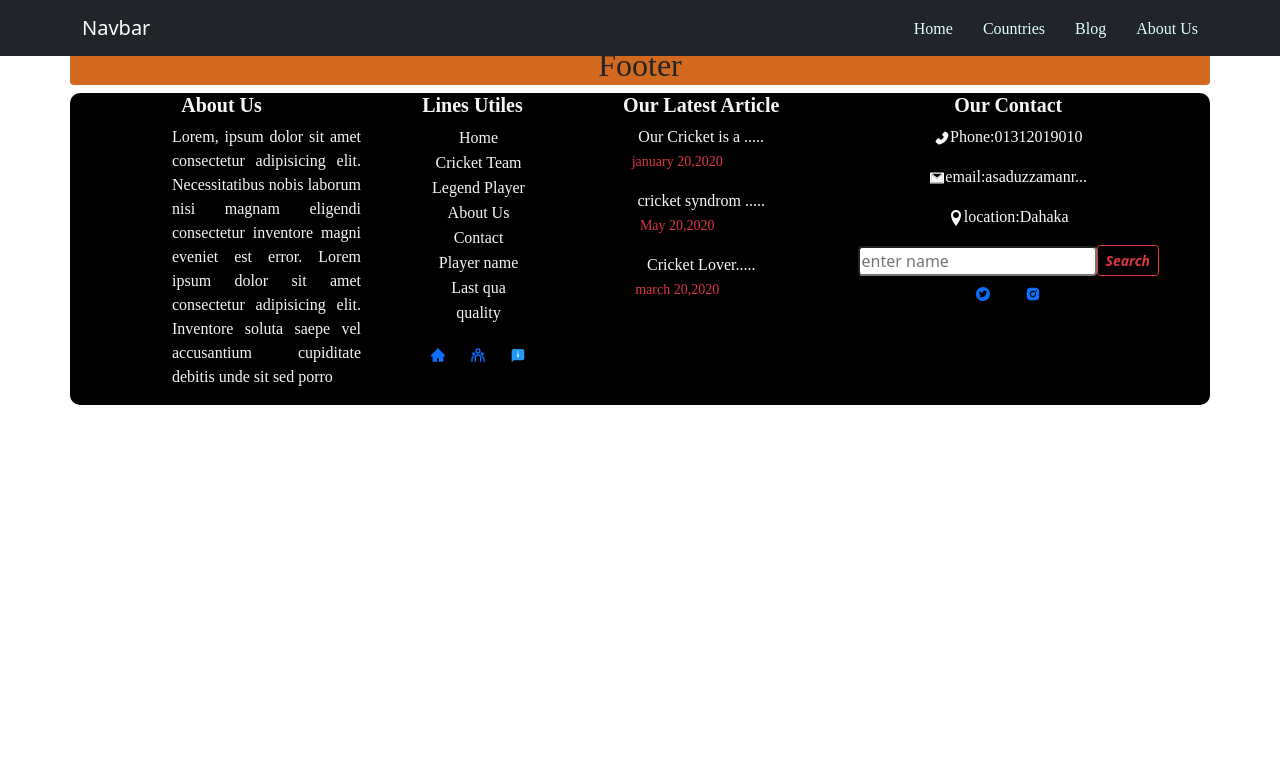
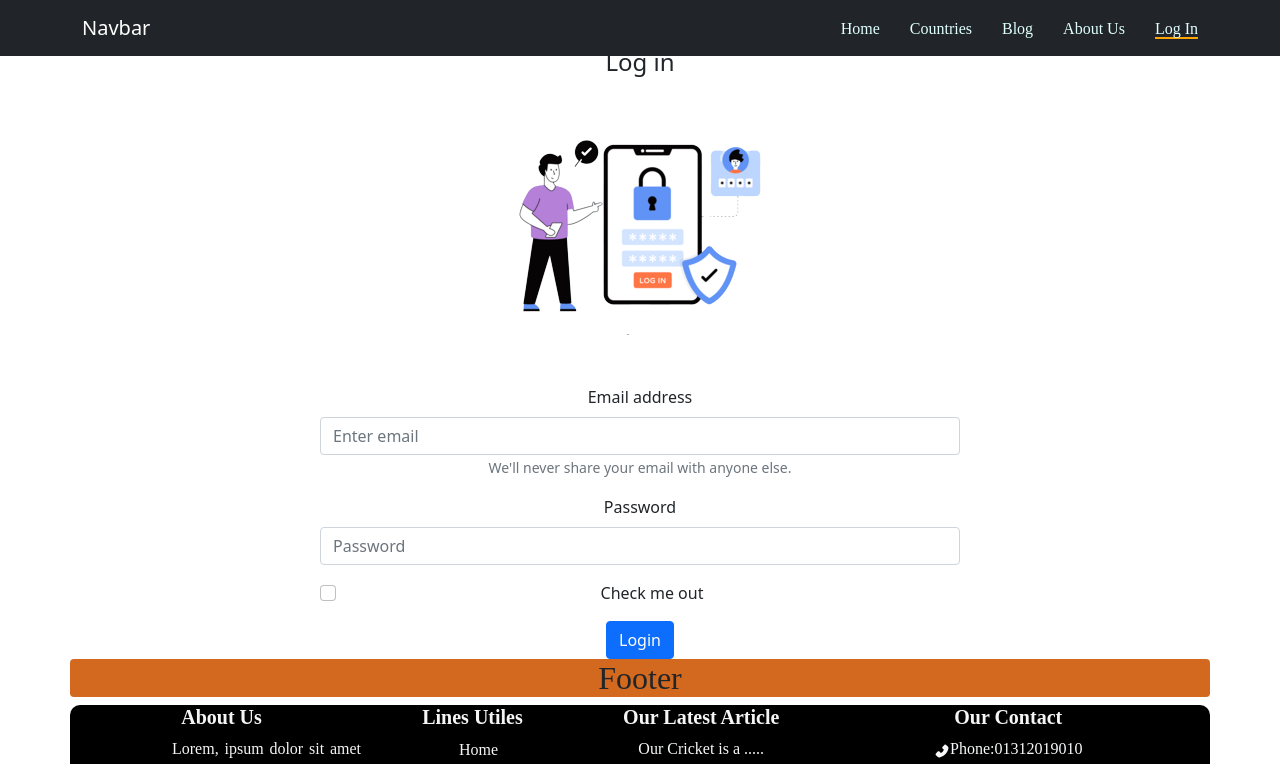
Before and after one commit to AsaduzzamanAlamin123/rest-country, a React (Create React App) app: page /login in a window 1280 px wide. Shown: the top 764 px of the page. Built offline with nearby package versions, Linux system fonts and the light colour scheme.

Commit message:
from-start

```diff
--- a/src/App.js
+++ b/src/App.js
@@ -10,6 +10,8 @@
 import NotFound from './componants/NotFound/NotFound';
 import CountryDetailes from './componants/CountryDetailes/CountryDetailes';
 import Footer from './componants/Footer/Footer';
+import Login from './componants/Login/Login';
+import Register from './componants/Register/Register';
 
 function App() {
   return (
@@ -21,8 +23,10 @@
         <Route path='/about' element={<About></About>}></Route>
         <Route path='/blog' element={<Blog></Blog>}></Route>
         <Route path= '/country/:cnndet' element={<CountryDetailes></CountryDetailes>}></Route>
+        <Route path='/login' element={<Login></Login>}></Route>
+        <Route path='/register' element={<Register></Register>}></Route>
+        <Route path='*' element={<NotFound></NotFound>}></Route>
 
-        <Route path='*' element={<NotFound></NotFound>}></Route>
 
       </Routes>
       <Footer></Footer>
--- a/src/componants/Header/Header.js
+++ b/src/componants/Header/Header.js
@@ -19,6 +19,7 @@
       <CustomLink className='list' to='/countries'>Countries</CustomLink>
       <CustomLink className='list' to='/blog'>Blog</CustomLink>
       <CustomLink className='list'  to='/about'>About Us</CustomLink>
+      <CustomLink className='list'  to='/login'>Log In</CustomLink>
 
 
       </div>
--- /dev/null
+++ b/src/componants/Login/Login.js
@@ -0,0 +1,40 @@
+import React from 'react';
+import { Button, Form } from 'react-bootstrap';
+import image from '../../image/upl/2341.png_300-removebg-preview.png'
+
+const Login = () => {
+    return (
+        <div className='mt-5'>
+            <h4>Log in</h4>
+            <div>
+            <div>
+        <img src={image} alt="" />
+</div>
+<div>
+<Form className='w-50 mx-auto'>
+  <Form.Group className="mb-3" controlId="formBasicEmail">
+    <Form.Label>Email address</Form.Label>
+    <Form.Control type="email" placeholder="Enter email" />
+    <Form.Text className="text-muted">
+      We'll never share your email with anyone else.
+    </Form.Text>
+  </Form.Group>
+
+  <Form.Group className="mb-3" controlId="formBasicPassword">
+    <Form.Label>Password</Form.Label>
+    <Form.Control type="password" placeholder="Password" />
+  </Form.Group>
+  <Form.Group className="mb-3" controlId="formBasicCheckbox">
+    <Form.Check type="checkbox" label="Check me out" />
+  </Form.Group>
+  <Button variant="primary" type="submit">
+    Login
+  </Button>
+</Form>
+</div>
+            </div>
+        </div>
+    );
+};
+
+export default Login;
--- /dev/null
+++ b/src/componants/Register/Register.js
@@ -0,0 +1,11 @@
+import React from 'react';
+
+const Register = () => {
+    return (
+        <div>
+            <h2>Register</h2>
+        </div>
+    );
+};
+
+export default Register;
```
Also changed, not shown: src/image/upl/2341.png_300-removebg-preview.png (added).
